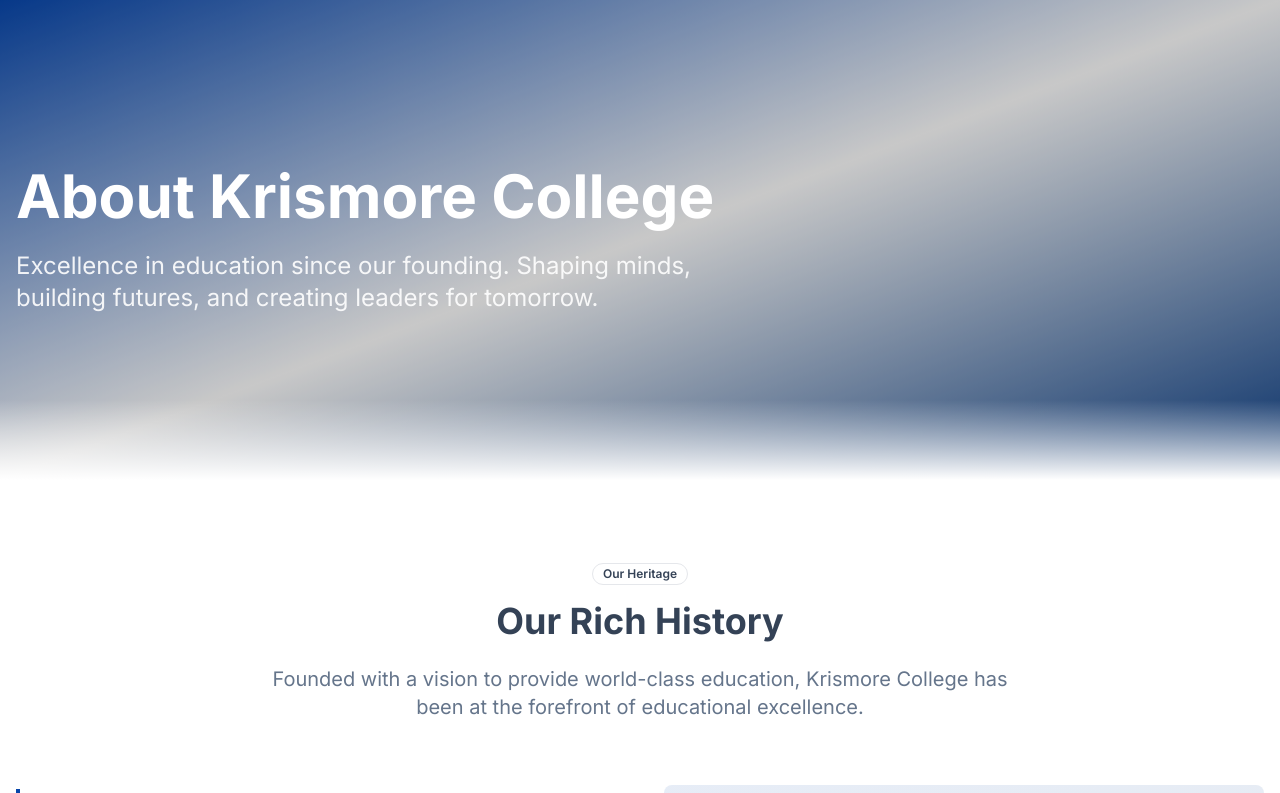
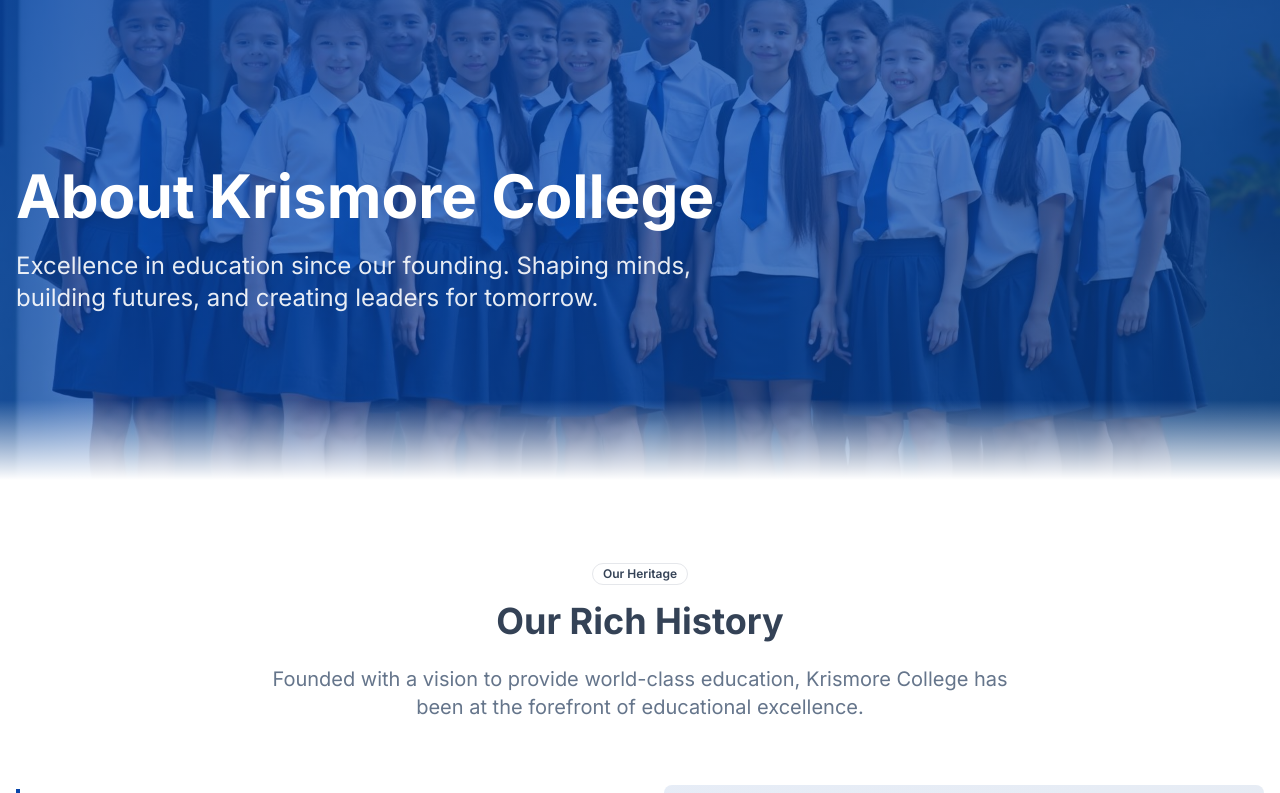
Before and after one commit to jerryplus40/kingskids-gateway-portal-51, a React (Vite) app: page /about in a window 1280 px wide. Shown: the top 793 px of the page. Built offline with nearby package versions, Linux system fonts and the light colour scheme; no server answers.

Commit message:
Add background to About Us page

```diff
--- a/src/pages/About.tsx
+++ b/src/pages/About.tsx
@@ -7,8 +7,13 @@ const About = () => {
   return (
     <div className="min-h-screen">
       {/* Hero Section */}
-      <section className="relative h-[60vh] bg-gradient-to-br from-primary via-primary-foreground to-secondary overflow-hidden">
-        <div className="absolute inset-0 bg-black/20" />
+      <section
+        className="relative h-[60vh] overflow-hidden bg-cover bg-center bg-no-repeat"
+        style={{
+          backgroundImage: `url('/src/assets/school-students-bg.jpg')`
+        }}
+      >
+        <div className="absolute inset-0 bg-gradient-to-br from-primary/80 via-primary/70 to-secondary/80" />
         <div className="container mx-auto px-4 relative z-10 h-full flex items-center">
           <div className="max-w-3xl text-white">
             <h1 className="text-5xl md:text-6xl font-bold mb-6">About Krismore College</h1>
```
